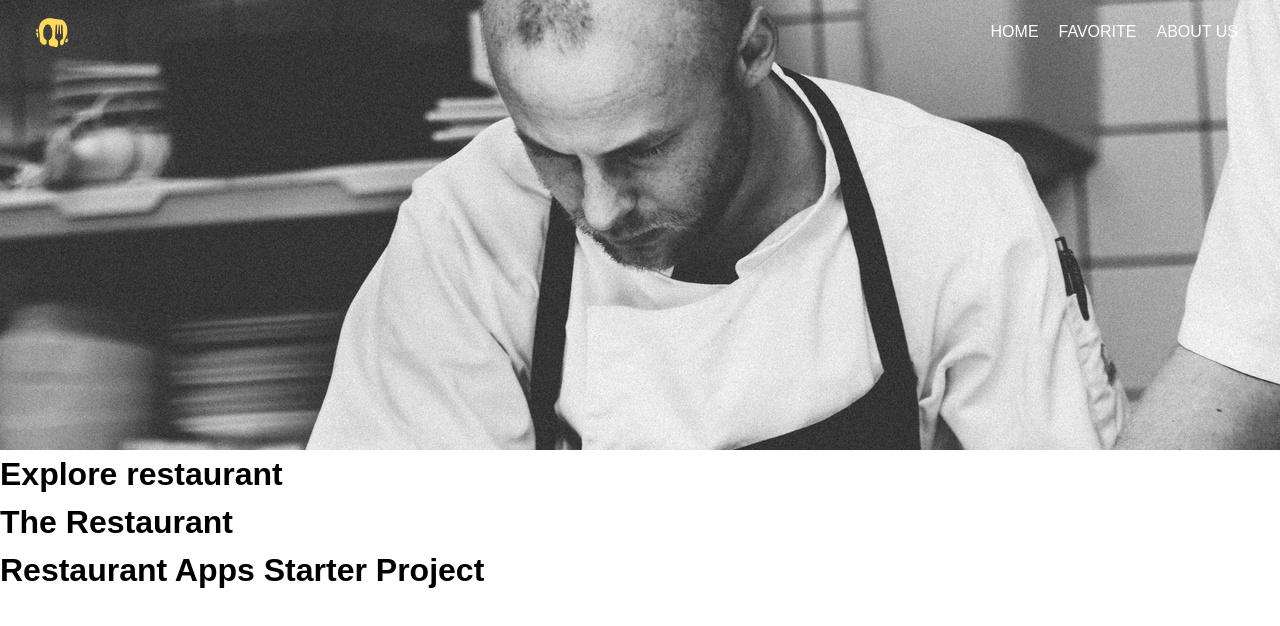
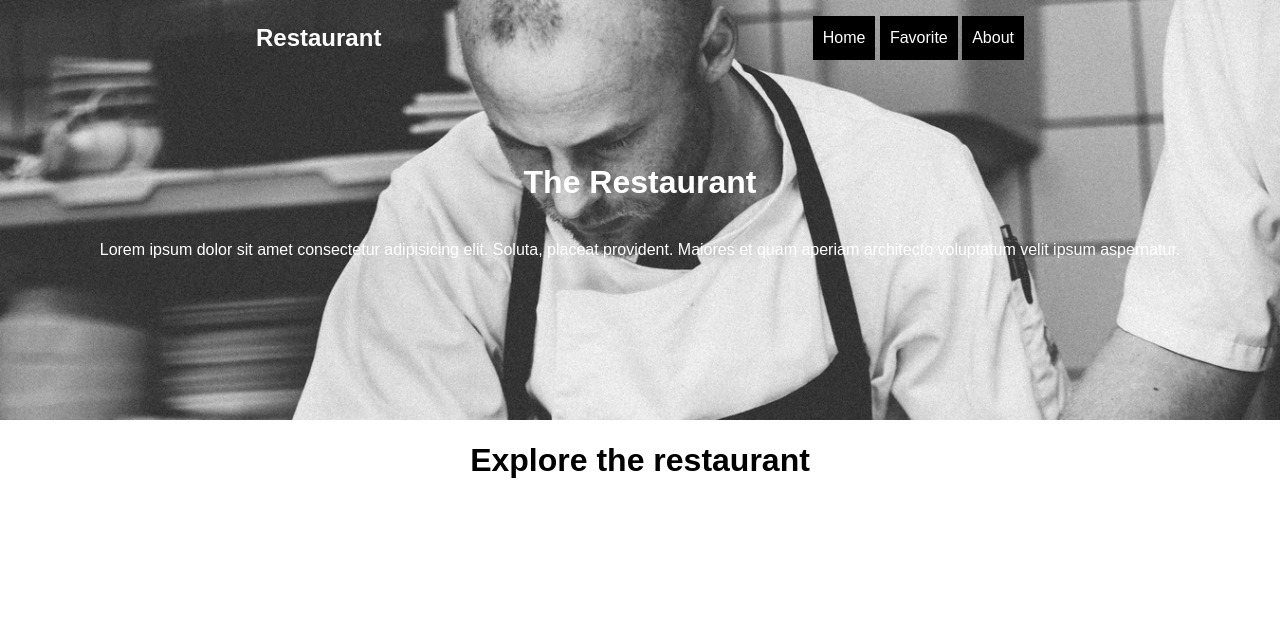
Before and after one commit to sahrilputra/RestauranId, a website built with webpack: page src/templates/index.html in a window 1280 px wide. Built offline with nearby package versions, Linux system fonts and the light colour scheme.

Commit message:
contentupdate

```diff
--- a/package.json
+++ b/package.json
@@ -4,7 +4,7 @@
   "description": "",
   "main": "index.js",
   "scripts": {
-    "start-dev": "webpack-dev-server --config webpack.dev.js",
+    "start-dev": "webpack-dev-server --open --config webpack.dev.js",
     "build": "webpack --config webpack.prod.js",
     "test": "karma start"
   },
--- a/src/scripts/index.js
+++ b/src/scripts/index.js
@@ -1,5 +1,6 @@
 import 'regenerator-runtime'; /* for async await transpile */
 import '../styles/main.scss';
+import '../styles/navigation.scss';
 const data = require('../DATA.json');
 
 console.log(data)
--- a/src/styles/main.scss
+++ b/src/styles/main.scss
@@ -24,49 +24,13 @@ p,h1,h2,h3,h4,h5,h6{
 img {
   display: block;
 }
-header{
+
+main{
   width: 100%;
-  height:450px;
-  background-image: url(../public/images/heros/hero-image_1.jpg);
-  img{
-    width: 40px;
-    height: 40px;
+  height: 100vh;
+  text-align: center;
+  h1{
+    font-weight: 700;
+    margin-top: 1rem;
   }
-  .container{
-    max-width: 95%;
-        margin:0 auto;
-        padding: 10px;
-        display: flex;
-        align-items: center;
-        justify-content: space-between;
-  }ul{
-    list-style: none;
-    display: flex;
-    flex-direction: row;
-    justify-items:last baseline;
-    justify-content:space-between ;
-    text-decoration: none;
-  }.__list{
-    padding: 10px;
-    display: flex;
-    gap: 15px;
-    justify-content: center;
-    .li{
-      gap: 20px;
-        position: relative;
-        display: flex;
-        align-items: center;
-        justify-content: center;
-        gap: 4px;
-        color: #666;
-        cursor: pointer;
-        :hover{
-          border-bottom: solid 1px;
-        }
-    }
-  }a{
-    text-decoration: none;
-    color: #ffff;
-  }
-
 }
--- /dev/null
+++ b/src/styles/navigation.scss
@@ -0,0 +1,53 @@
+.hero{
+    width: 100%;
+    min-height: 420px;
+    background-image: url("../public/images/heros/hero-image_1.jpg");
+    display: flex;
+    justify-content: center;
+    text-align: center;
+    flex-direction: column;
+    background-size: cover;
+    background-repeat: no-repeat;
+    h1, p{
+        color: white;
+        margin: 1rem;
+    }
+}
+
+.container{
+    width: 100%;
+    position: fixed;
+    transition: background-color 0.2s linear;
+}
+.nav{
+    width: 60%;
+    height: 75px;
+    margin-left: auto;
+    margin-right: auto;
+    display: flex;
+    flex-direction: row;
+    justify-items: center;
+    align-items: center;
+    justify-content: space-between;
+    margin: auto;
+    background-color: transparent;
+    &__list{
+        text-align: right;
+        width: 80%;
+        justify-items: center;
+    }&__item{
+        background: black;
+        padding: 10px;
+        display: inline-block;
+        gap: 10px;
+        a{
+            text-decoration: none;
+            color: white;
+        }
+        :hover{
+            color: yellow;
+        }
+    }h1{
+        color: white;
+    }
+}
--- a/src/templates/index.html
+++ b/src/templates/index.html
@@ -7,35 +7,31 @@
   <meta name="viewport" content="width=device-width, initial-scale=1.0" />
   <meta name="description" content="Restaurant" />
   <meta name="keywords" content="Sahril Resto" />
-  <title>Restaurant Apps Starter Project</title>
 </head>
 <body>
   <header class="header">
-    <div class="container">
-      <p class="logo"><a href="#">
-        <img src="../public/images/logo/LOGO.png" alt="">
-      </a></p>
-      <div></div>
-      <nav class="__nav">
-        <ul class="__ul">
-          <li class="__list" ><a href="#">HOME</a></li>
-          <li class="__list"><a href="#">FAVORITE</a></li>
-          <li class="__list"><a href="#">ABOUT US</a></li>
-        </ul>
-      </nav>
+   <div class="container">
+    <nav class="nav">
+      <h1 class="nav__logo ">Restaurant</h1>
+      <ul class="nav__list">
+
+        <li class="nav__item"><a href="#">Home</a></li>
+        <li class="nav__item"><a href="#">Favorite</a></li>
+        <li class="nav__item"><a href="#">About</a></li>
+      </ul>
+    </nav>
+   </div>
+
+    <div class="hero">
+      <h1>The Restaurant</h1>
+      <p>Lorem ipsum dolor sit amet consectetur adipisicing elit. Soluta, placeat provident. Maiores et quam aperiam architecto voluptatum velit ipsum aspernatur.</p>
     </div>
   </header>
 
   <main>
-    <h1>Explore restaurant</h1>
-    <div class="heroContainer">
-      <h1>The Restaurant</h1>
+    <div class="main__container">
+      <h1>Explore the restaurant</h1>
     </div>
   </main>
-  <h1>Restaurant Apps Starter Project</h1>
-
-  <script>
-
-  </script>
 </body>
 </html>
--- a/webpack.dev.js
+++ b/webpack.dev.js
@@ -6,6 +6,7 @@ module.exports = merge(common, {
   mode: 'development',
   devtool: 'inline-source-map',
   devServer: {
+    watchFiles: ["src/**/*"],
     static: path.resolve(__dirname, 'dist'),
     open: true,
     port: 9000,
```
Also changed, not shown: dist/198d07d4a138115e1f17.jpg (added), dist/app.bundle.js (added), dist/images/heros/hero-image_1.jpg (added), dist/images/heros/hero-image_2.jpg (added), dist/images/heros/hero-image_3.jpg (added), dist/images/heros/hero-image_4.jpg (added), dist/images/logo/LOGO.svg (added), dist/index.html (added), src/public/images/logo/LOGO.png (deleted), src/public/images/logo/LOGO.svg (added), 1 other file.
